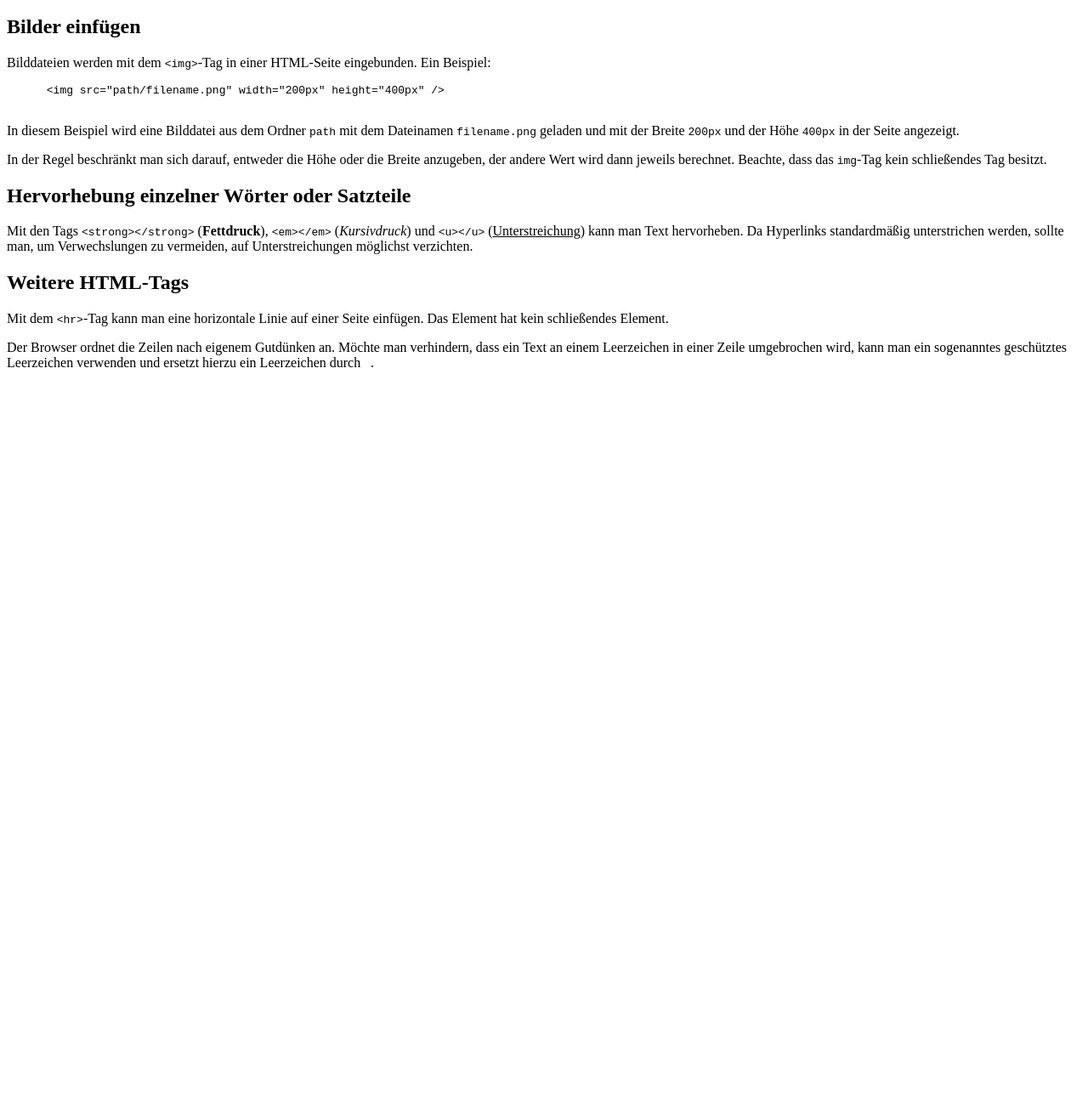
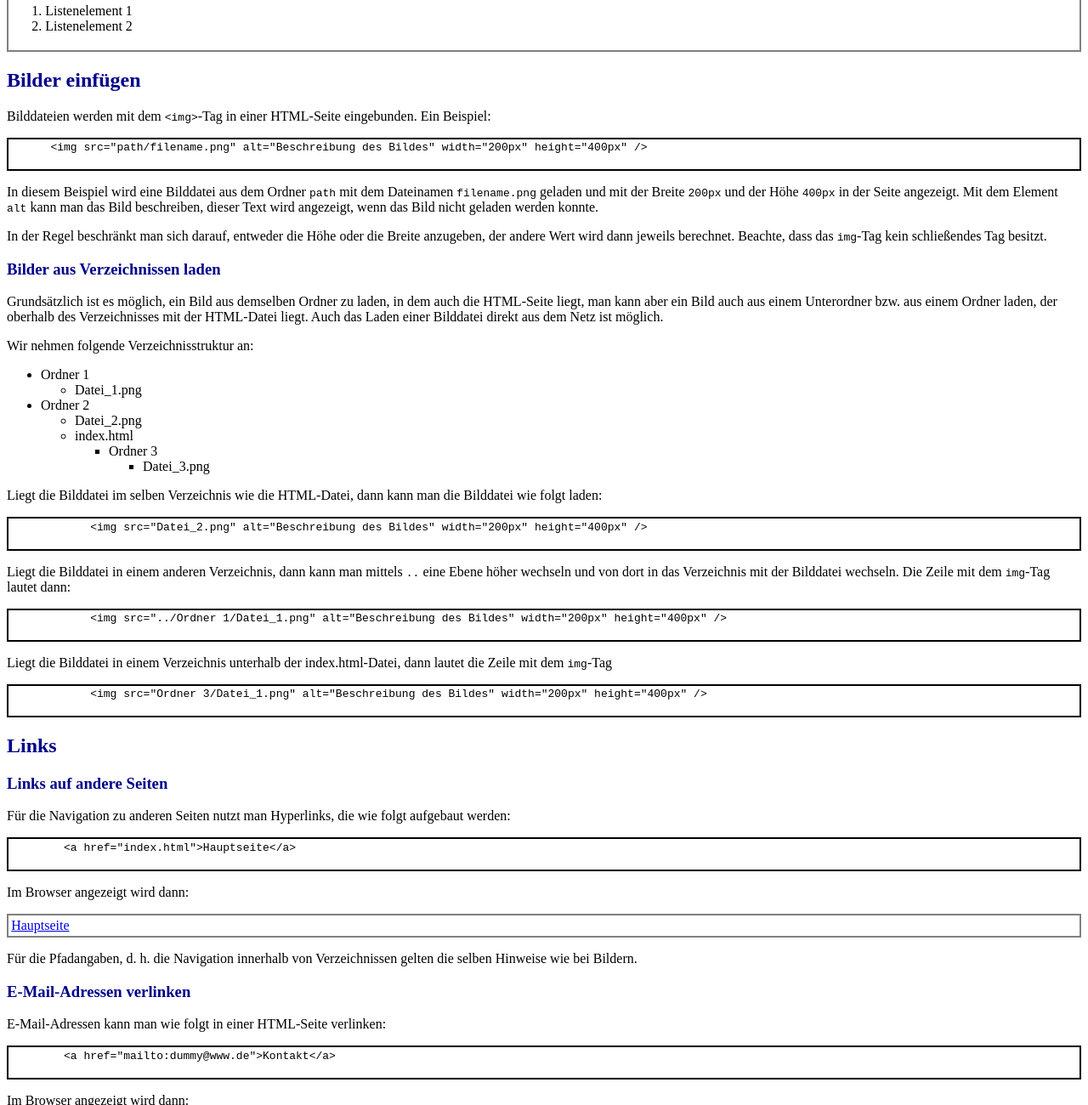
Before and after one commit to paintdog/HTML-CSS, a plain HTML site: page HTML-Grundlagen.html in a window 1280 px wide. Shown: the part 1500-2800 px from the top of the page at 85% size. Before the commit the page ends 1952 px from the top, so only its background shows below. Drawn offline with Linux system fonts and the light colour scheme.

Commit message:
Links und Pfade ergänzt

```diff
--- a/HTML-Grundlagen.html
+++ b/HTML-Grundlagen.html
@@ -5,9 +5,19 @@
     <meta name="viewport" content="width=device-width, initial-scale=1.0" />
     <title>HTML-Grundlagen</title>
     <style>
+
+        h1, h2, h3, h4, h5, h6 {
+            color: Darkblue;
+        }
+
+        pre {
+            padding: 0.2em;
+            border: 2px solid Black;
+        }
+
         .output {
             padding: 0.2em;
-            border: 1px solid Grey;
+            border: 2px solid Grey;
         }
     </style>
   </head>
@@ -113,11 +123,88 @@
       <p>Bilddateien werden mit dem <tt>&lt;img&gt;</tt>-Tag in einer HTML-Seite eingebunden. Ein Beispiel:</p>
 
       <pre>
-      &lt;img src="path/filename.png" width="200px" height="400px" /&gt;
+      &lt;img src="path/filename.png" alt="Beschreibung des Bildes" width="200px" height="400px" /&gt;
       </pre>
 
-      <p>In diesem Beispiel wird eine Bilddatei aus dem Ordner <tt>path</tt> mit dem Dateinamen <tt>filename.png</tt> geladen und mit der Breite <tt>200px</tt> und der Höhe <tt>400px</tt> in der Seite angezeigt.</p><p>In der Regel beschränkt man sich darauf, entweder die Höhe oder die Breite anzugeben, der andere Wert wird dann jeweils berechnet. Beachte, dass das <tt>img</tt>-Tag kein schließendes Tag besitzt.</p>
+      <p>In diesem Beispiel wird eine Bilddatei aus dem Ordner <tt>path</tt> mit dem Dateinamen <tt>filename.png</tt> geladen und mit der Breite <tt>200px</tt> und der Höhe <tt>400px</tt> in der Seite angezeigt. Mit dem Element <tt>alt</tt> kann man das Bild beschreiben, dieser Text wird angezeigt, wenn das Bild nicht geladen werden konnte.</p>
 
+      <p>In der Regel beschränkt man sich darauf, entweder die Höhe oder die Breite anzugeben, der andere Wert wird dann jeweils berechnet. Beachte, dass das <tt>img</tt>-Tag kein schließendes Tag besitzt.</p>
+
+      <h3>Bilder aus Verzeichnissen laden</h3>
+
+      <p>Grundsätzlich ist es möglich, ein Bild aus demselben Ordner zu laden, in dem auch die HTML-Seite liegt, man kann aber ein Bild auch aus einem Unterordner bzw. aus einem Ordner laden, der oberhalb des Verzeichnisses mit der HTML-Datei liegt. Auch das Laden einer Bilddatei direkt aus dem Netz ist möglich.</p>
+
+      <p>Wir nehmen folgende Verzeichnisstruktur an:</p>
+
+      <ul>
+        <li>Ordner 1</li>
+          <ul>
+          <li>Datei_1.png</li>
+          </ul>
+        <li>Ordner 2</li>
+          <ul>
+          <li>Datei_2.png</li>
+          <li>index.html</li>
+          <ul>
+              <li>Ordner 3</li>
+              <ul>
+              <li>Datei_3.png</li>
+              </ul>
+          </ul>
+          </ul>
+      </ul>
+
+      <p>Liegt die Bilddatei im selben Verzeichnis wie die HTML-Datei, dann kann man die Bilddatei wie folgt laden:</p>
+
+      <pre>
+            &lt;img src="Datei_2.png" alt="Beschreibung des Bildes" width="200px" height="400px" /&gt;
+      </pre>
+
+      <p>Liegt die Bilddatei in einem anderen Verzeichnis, dann kann man mittels <tt>..</tt> eine Ebene höher wechseln und von dort in das Verzeichnis mit der Bilddatei wechseln. Die Zeile mit dem <tt>img</tt>-Tag lautet dann:</p>
+
+      <pre>
+            &lt;img src="../Ordner 1/Datei_1.png" alt="Beschreibung des Bildes" width="200px" height="400px" /&gt;
+      </pre>
+
+      <p>Liegt die Bilddatei in einem Verzeichnis unterhalb der index.html-Datei, dann lautet die Zeile mit dem <tt>img</tt>-Tag</p>
+
+      <pre>
+            &lt;img src="Ordner 3/Datei_1.png" alt="Beschreibung des Bildes" width="200px" height="400px" /&gt;
+      </pre>
+
+      <h2>Links</h2>
+
+      <h3>Links auf andere Seiten</h3>
+
+      <p>Für die Navigation zu anderen Seiten nutzt man Hyperlinks, die wie folgt aufgebaut werden:</p>
+
+      <pre>
+        &lt;a href="index.html"&gt;Hauptseite&lt;/a&gt;
+      </pre>
+
+      <p>Im Browser angezeigt wird dann:</p>
+
+      <div class="output">
+      <a href="index.html">Hauptseite</a>
+      </div>
+
+      <p>Für die Pfadangaben, d. h. die Navigation innerhalb von Verzeichnissen gelten die selben Hinweise wie bei Bildern.</p>
+
+      <h3>E-Mail-Adressen verlinken</h3>
+
+      <p>E-Mail-Adressen kann man wie folgt in einer HTML-Seite verlinken:</p>
+
+      <pre>
+        &lt;a href="mailto:dummy@www.de"&gt;Kontakt&lt;/a&gt;
+      </pre>
+
+      <p>Im Browser angezeigt wird dann:</p>
+
+      <div class="output">
+      <a href="mailto:dummy@www.de">Kontakt</a>
+      </div>
+
+      <p>Wird ein <tt>mailto:</tt>-Link angeklickt, wird beim Benutzer versucht, für den Link ein Mailprogramm zu öffnen.</p>
 
 
       <h2>Hervorhebung einzelner Wörter oder Satzteile</h2>
```
